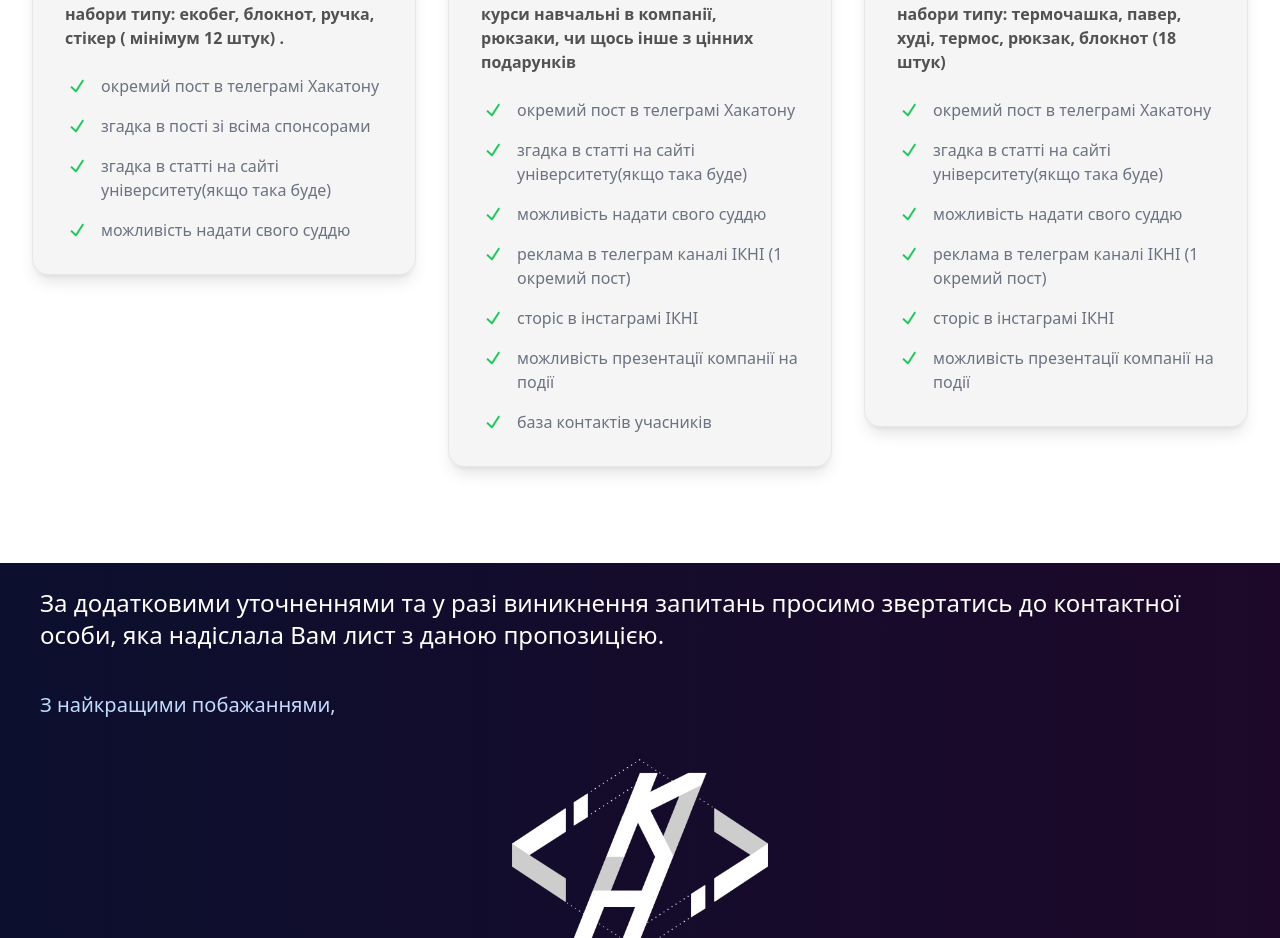
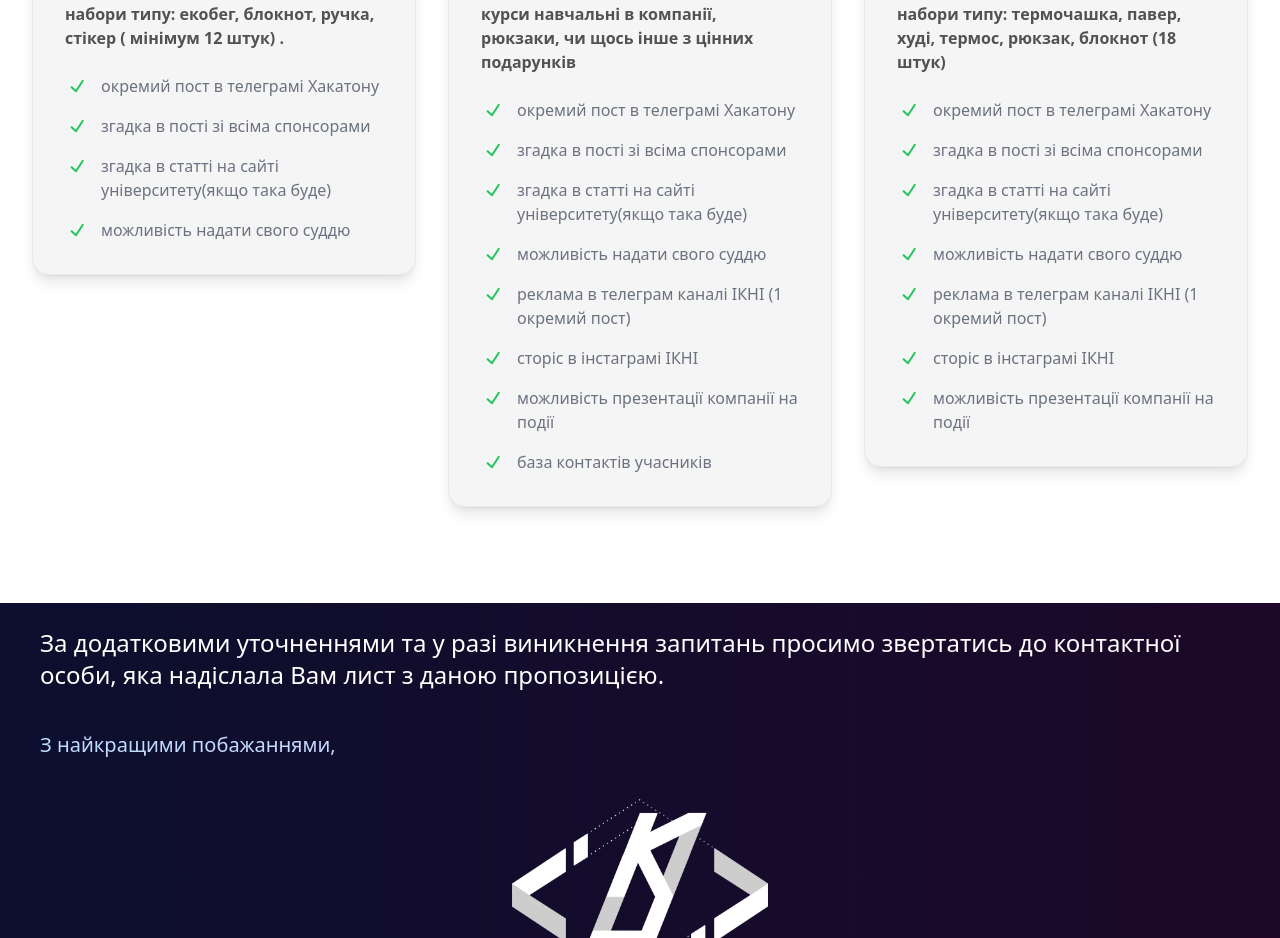
Before and after one commit to VGcod3/IKNi-hackath0n, a Next.js app: page / in a window 1280 px wide. Shown: the part 5980-6918 px from the top of the page. Built offline with nearby package versions, Linux system fonts and the light colour scheme; a web font is replaced by a local one.

Commit message:
add selling

```diff
--- a/src/components/Request.tsx
+++ b/src/components/Request.tsx
@@ -21,6 +21,7 @@ const pricing = {
             description: 'курси навчальні в компанії, рюкзаки, чи щось інше з цінних подарунків',
             features: [
                 'окремий пост  в телеграмі Хакатону',
+                'згадка в пості зі всіма спонсорами',
                 'згадка в статті на сайті університету(якщо така буде) ',
                 'можливість надати свого суддю ',
                 'реклама в телеграм каналі  ІКНІ (1 окремий пост) ',
@@ -36,6 +37,7 @@ const pricing = {
             description: 'набори типу: термочашка, павер, худі, термос, рюкзак, блокнот (18 штук)',
             features: [
                 'окремий пост  в телеграмі Хакатону ',
+                'згадка в пості зі всіма спонсорами',
                 'згадка в статті на сайті університету(якщо така буде) ',
                 'можливість надати свого суддю ',
                 'реклама в телеграм каналі  ІКНІ (1 окремий пост) ',
```
